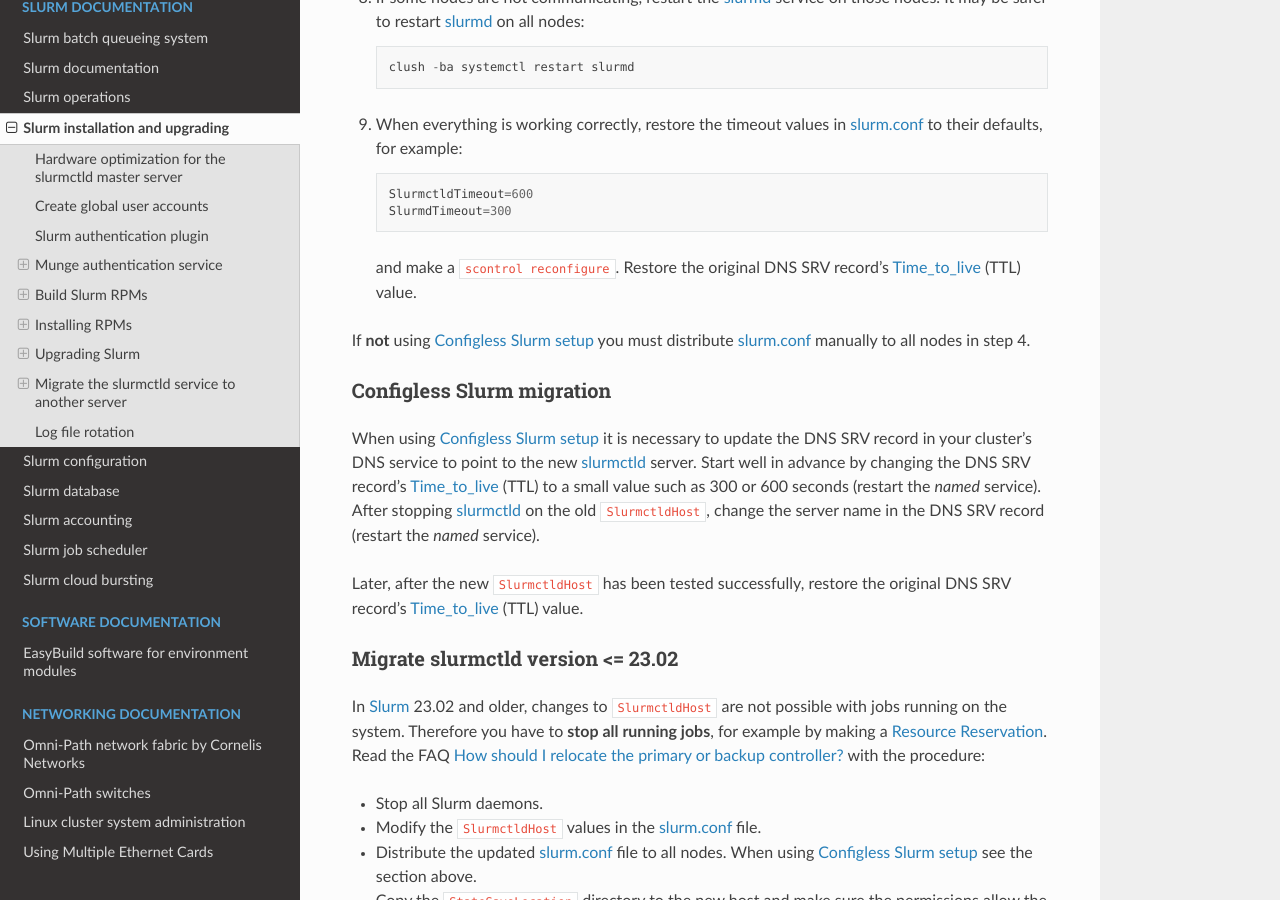
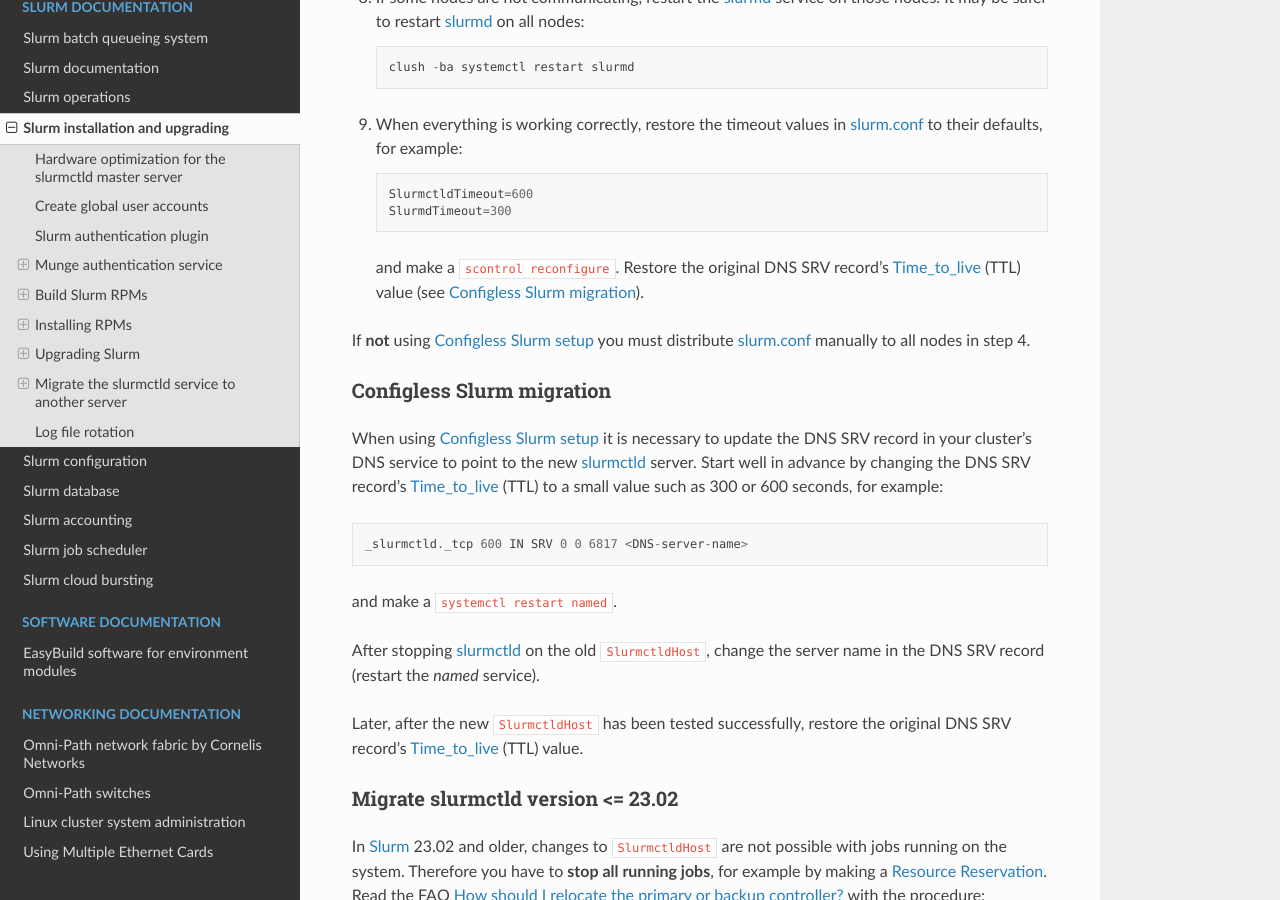
Before and after one commit to OleHolmNielsen/Niflheim_system, a Sphinx documentation site: the page built from docs/Slurm_installation.rst, in a window 1280 px wide and 900 px high, scrolled down 21820 px. Built offline with Sphinx 7.4.7 and the Read the Docs theme 2.0.0, drawn with Linux system fonts in a browser that asks for light colours.

Commit message:
Minor edits

```diff
--- a/docs/Slurm_installation.rst
+++ b/docs/Slurm_installation.rst
@@ -940,7 +940,7 @@
      SlurmdTimeout=300
 
    and make a ``scontrol reconfigure``.
-   Restore the original DNS SRV record's Time_to_live_ (TTL) value.
+   Restore the original DNS SRV record's Time_to_live_ (TTL) value (see :ref:`configless-slurm-migration`).
 
 If **not** using :ref:`configless-slurm-setup` you must distribute slurm.conf_ manually to all nodes in step 4.
 
@@ -954,7 +954,12 @@
 --------------------------
 
 When using :ref:`configless-slurm-setup` it is necessary to update the DNS SRV record in your cluster's DNS service to point to the new slurmctld_ server.
-Start well in advance by changing the DNS SRV record's Time_to_live_ (TTL) to a small value such as 300 or 600 seconds (restart the *named* service).
+Start well in advance by changing the DNS SRV record's Time_to_live_ (TTL) to a small value such as 300 or 600 seconds, for example::
+
+  _slurmctld._tcp 600 IN SRV 0 0 6817 <DNS-server-name>
+
+and make a ``systemctl restart named``.
+
 After stopping slurmctld_ on the old ``SlurmctldHost``,
 change the server name in the DNS SRV record (restart the *named* service).
 
```
